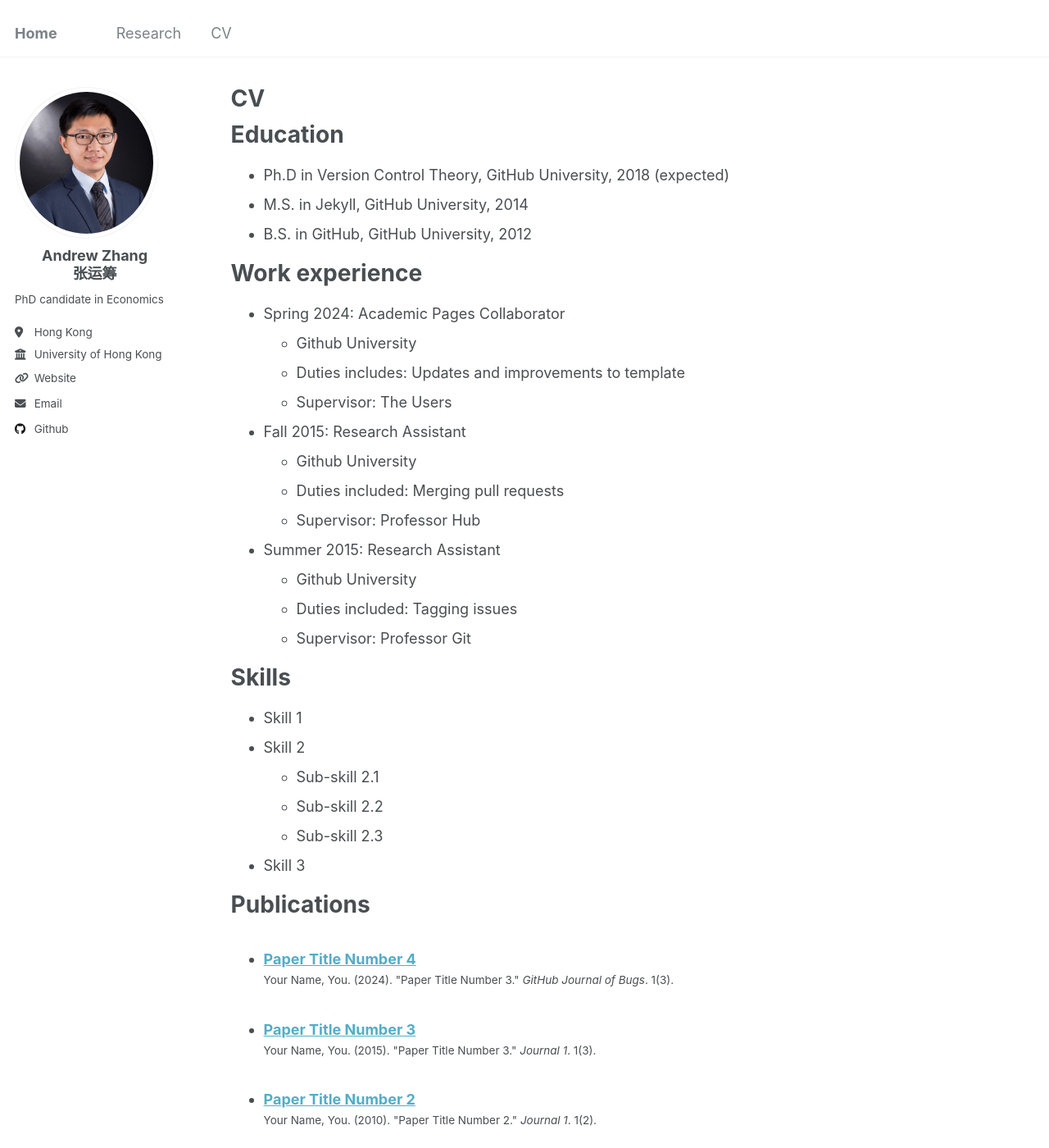
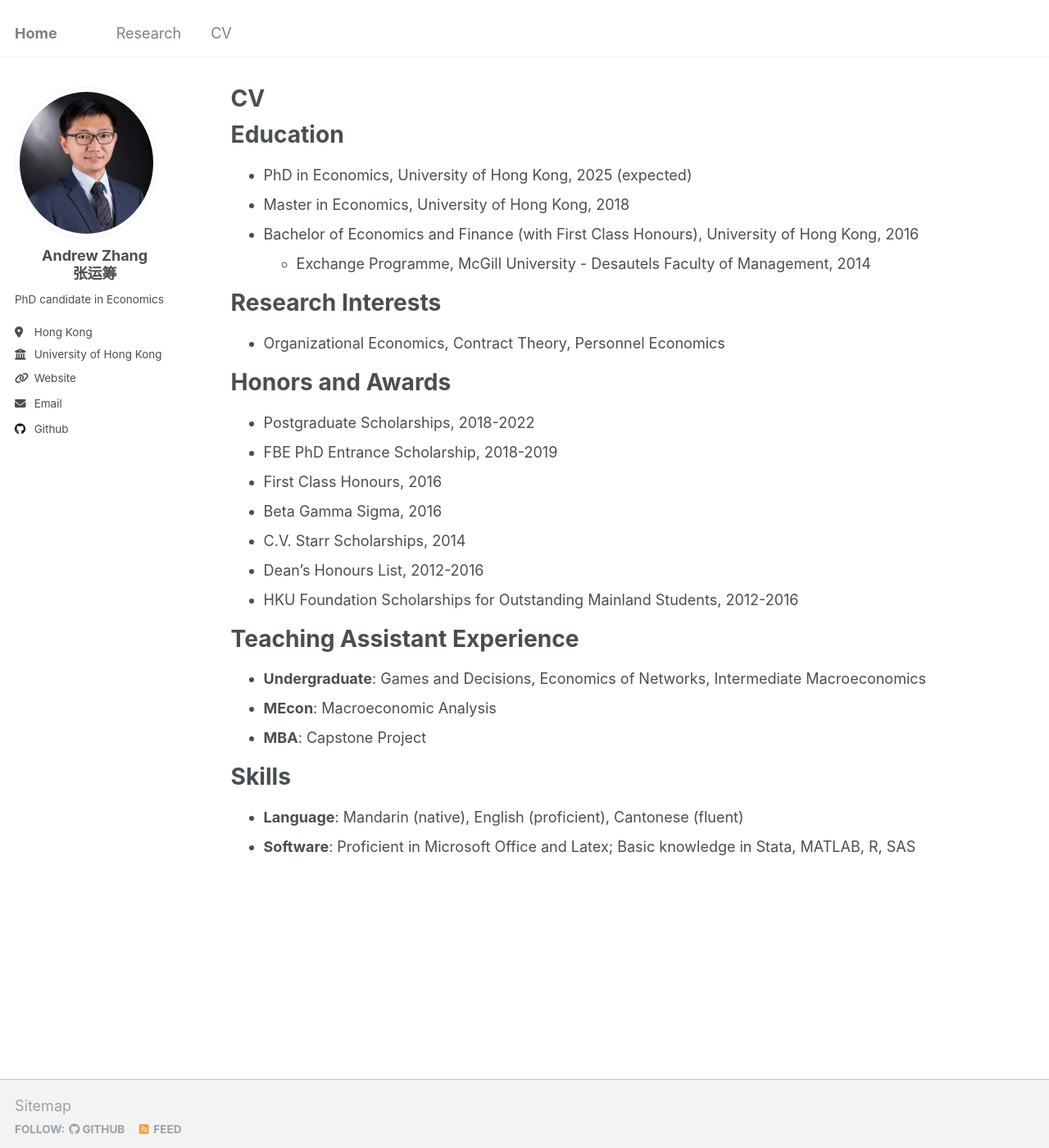
Before and after one commit to Andrew-YC-Zhang/andrew-yc-zhang.github.io, a Jekyll site: the page built from _pages/cv.md, in a window 1280 px wide and 1400 px high. Shown: the whole window at 82% size. Built offline with Jekyll 4.4.1, drawn with Linux system fonts in a browser that asks for light colours; some of the changed text lies outside the part shown.

Commit message:
Update cv.md

```diff
--- a/_pages/cv.md
+++ b/_pages/cv.md
@@ -11,54 +11,32 @@ redirect_from:
 
 Education
 ======
-* Ph.D in Version Control Theory, GitHub University, 2018 (expected)
-* M.S. in Jekyll, GitHub University, 2014
-* B.S. in GitHub, GitHub University, 2012
+* PhD in Economics, University of Hong Kong, 2025 (expected)
+* Master in Economics, University of Hong Kong, 2018
+* Bachelor of Economics and Finance (with First Class Honours), University of Hong Kong, 2016
+  * Exchange Programme, McGill University - Desautels Faculty of Management, 2014
 
-Work experience
+Research Interests
 ======
-* Spring 2024: Academic Pages Collaborator
-  * Github University
-  * Duties includes: Updates and improvements to template
-  * Supervisor: The Users
+* Organizational Economics, Contract Theory, Personnel Economics
 
-* Fall 2015: Research Assistant
-  * Github University
-  * Duties included: Merging pull requests
-  * Supervisor: Professor Hub
+Honors and Awards
+======
+* Postgraduate Scholarships, 2018-2022
+* FBE PhD Entrance Scholarship, 2018-2019
+* First Class Honours, 2016
+* Beta Gamma Sigma, 2016
+* C.V. Starr Scholarships, 2014
+* Dean’s Honours List, 2012-2016
+* HKU Foundation Scholarships for Outstanding Mainland Students, 2012-2016
 
-* Summer 2015: Research Assistant
-  * Github University
-  * Duties included: Tagging issues
-  * Supervisor: Professor Git
+Teaching Assistant Experience
+======
+* **Undergraduate**: Games and Decisions, Economics of Networks, Intermediate Macroeconomics
+* **MEcon**: Macroeconomic Analysis
+* **MBA**: Capstone Project
 
 Skills
 ======
-* Skill 1
-* Skill 2
-  * Sub-skill 2.1
-  * Sub-skill 2.2
-  * Sub-skill 2.3
-* Skill 3
-
-Publications
-======
-  <ul>{% for post in site.publications reversed %}
-    {% include archive-single-cv.html %}
-  {% endfor %}</ul>
-
-Talks
-======
-  <ul>{% for post in site.talks reversed %}
-    {% include archive-single-talk-cv.html  %}
-  {% endfor %}</ul>
-
-Teaching
-======
-  <ul>{% for post in site.teaching reversed %}
-    {% include archive-single-cv.html %}
-  {% endfor %}</ul>
-
-Service and leadership
-======
-* Currently signed in to 43 different slack teams
+* **Language**: Mandarin (native), English (proficient), Cantonese (fluent)
+* **Software**: Proficient in Microsoft Office and Latex; Basic knowledge in Stata, MATLAB, R, SAS
```
